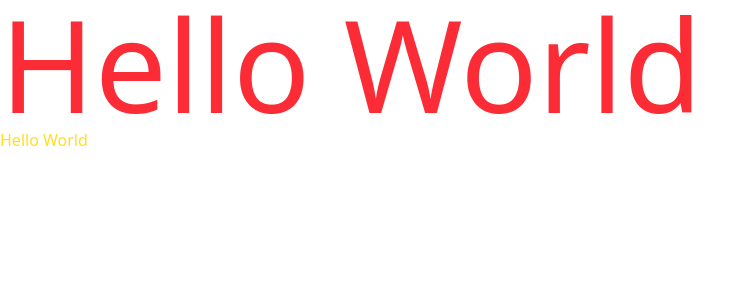
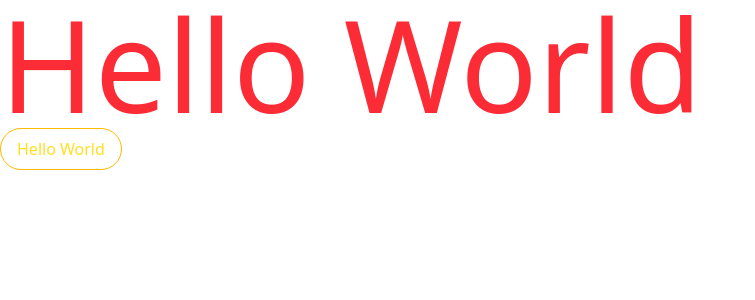
Before and after one commit to AunSyedShah/mern_202302, a React (Vite) app: page / in a window 1280 px wide. Shown: the top 300 px of the page, without its empty margins (0-755 px from the left). Built offline with nearby package versions, Linux system fonts and the light colour scheme.

Commit message:
apply tailwind class and reuse component

```diff
--- a/src/App.jsx
+++ b/src/App.jsx
@@ -1,8 +1,13 @@
-export default function App(){
-  return(
+import NavBar from "./components/NavBar";
+
+export default function App() {
+  return (
     <div>
+      <NavBar/>
       <h1 className="text-9xl text-red-500">Hello World</h1>
-      <button className="text-yellow-300">Hello World</button>
+      <button className="px-4 py-2 text-yellow-300 border border-amber-400 rounded-full hover:bg-red-400 hover:text-white transition duration-300">
+        Hello World
+      </button>
     </div>
   )
 }
--- /dev/null
+++ b/src/components/NavBar.jsx
@@ -0,0 +1,7 @@
+export default function NavBar(){
+    return(
+        <div>
+
+        </div>
+    )
+}
```
